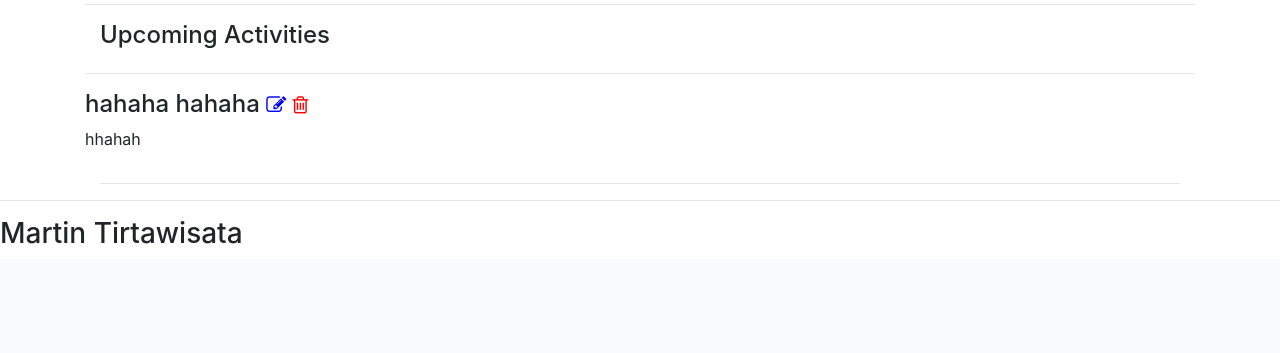
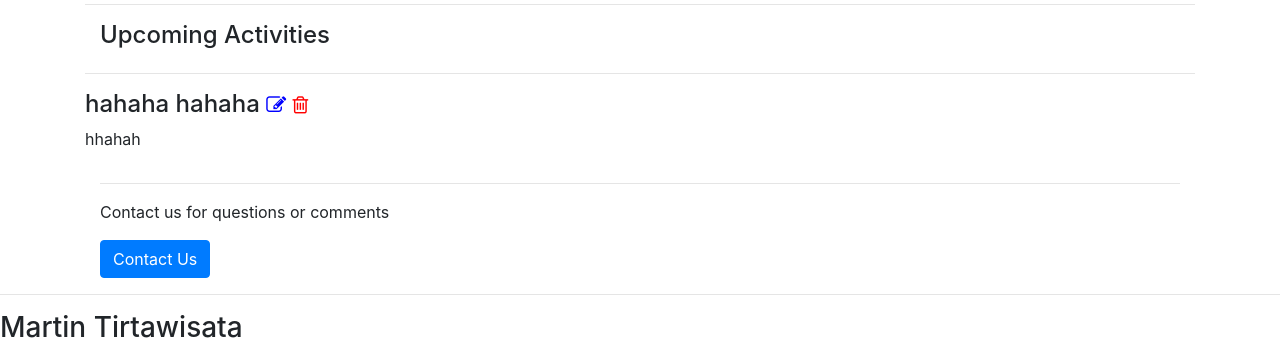
Before and after one commit to MartinTirtawisata/Project-BUS-92, a Flask app: page /organizations/organization_detail/1 in a window 1280 px wide. Shown: the part 577-930 px from the top of the page. Before the commit the page ends 821 px from the top, so only its background shows below. Run offline with Flask 2, Linux system fonts and the light colour scheme; some libraries are stand-ins or nearby versions.

Commit message:
added things

```diff
--- a/my_app/templates/organization_detail.html
+++ b/my_app/templates/organization_detail.html
@@ -1,8 +1,8 @@
 {% extends "base.html" %}
 
 {% block head %}
- <link rel="stylesheet" href="https://stackpath.bootstrapcdn.com/bootstrap/4.1.1/css/bootstrap.min.css" integrity="sha384-WskhaSGFgHYWDcbwN70/dfYBj47jz9qbsMId/iRN3ewGhXQFZCSftd1LZCfmhktB" crossorigin="anonymous">
-
+  <link rel="stylesheet" href="https://stackpath.bootstrapcdn.com/bootstrap/4.1.1/css/bootstrap.min.css" integrity="sha384-WskhaSGFgHYWDcbwN70/dfYBj47jz9qbsMId/iRN3ewGhXQFZCSftd1LZCfmhktB" crossorigin="anonymous">
+  <script src="https://maxcdn.bootstrapcdn.com/bootstrap/4.1.0/js/bootstrap.min.js"></script>
   <link rel="stylesheet" type="text/css" href ="{{url_for('static',filename = 'organization_detail.css')}}" />
   <link rel="stylesheet" href="https://cdnjs.cloudflare.com/ajax/libs/font-awesome/4.7.0/css/font-awesome.min.css">
 {% endblock %}
@@ -105,4 +105,20 @@
   <hr>
   {% endfor %}
 </div>
+
+<!-- Contact Us Section -->
+<div class="container">
+  <p>Contact us for questions or comments</p>
+  <button type="button" class="btn btn-primary" data-toggle="collapse" data-target="#demo">Contact Us</button>
+  <div id="demo" class="collapse">
+  	<div class="form-group">
+     <br>
+    	<label for="name" class="sr-only">Name</label>
+  	    <input type="text" class="form" id="name" placeholder="   Enter name here">
+      <br>
+        <label for="question" class="sr-only">Question</label>
+        <textarea class="form-control" rows="3" id="question" placeholder="Enter questions/comments here..."></textarea>
+    </div>
+  </div>
+</div>
 {% endblock %}
```
